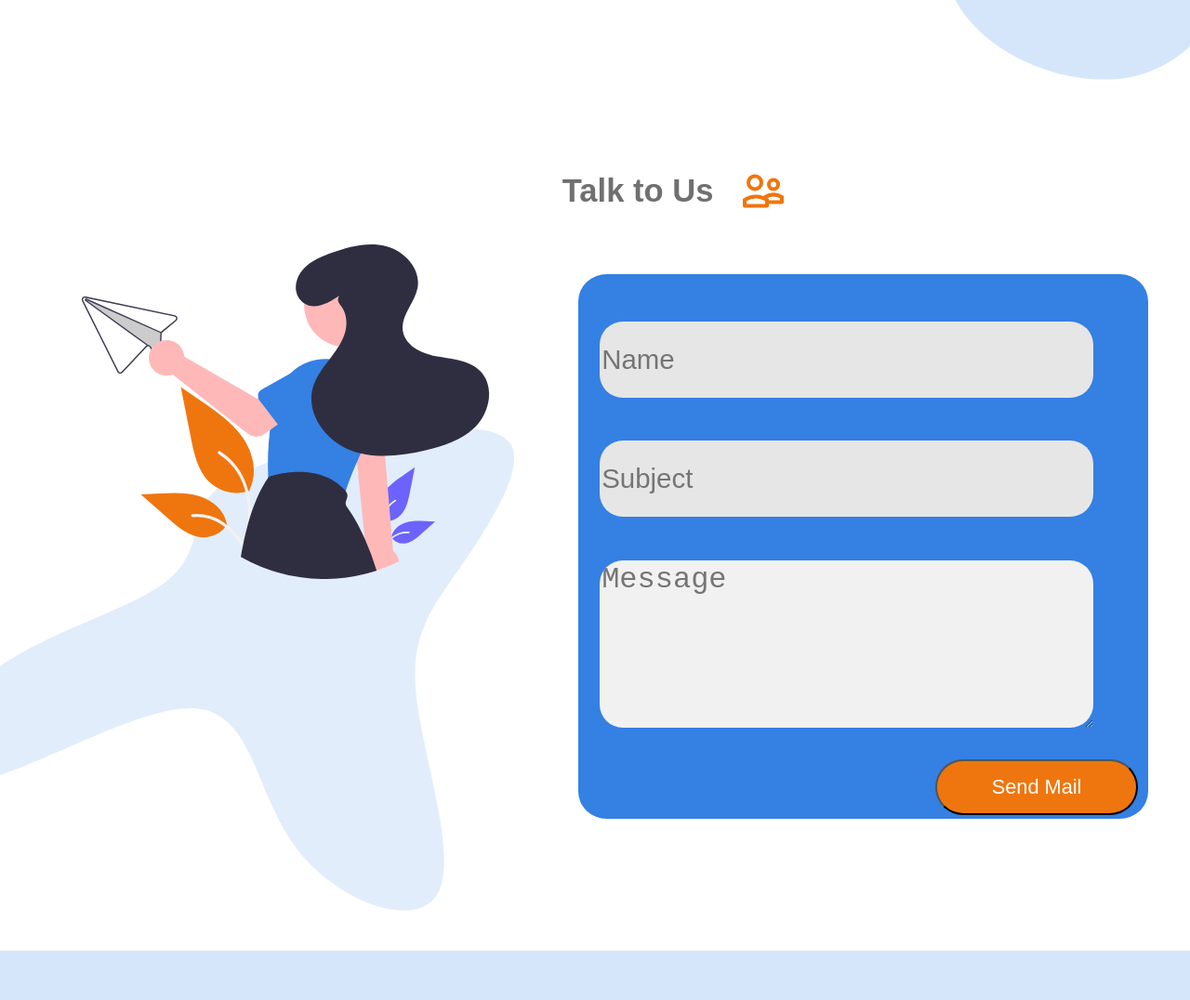
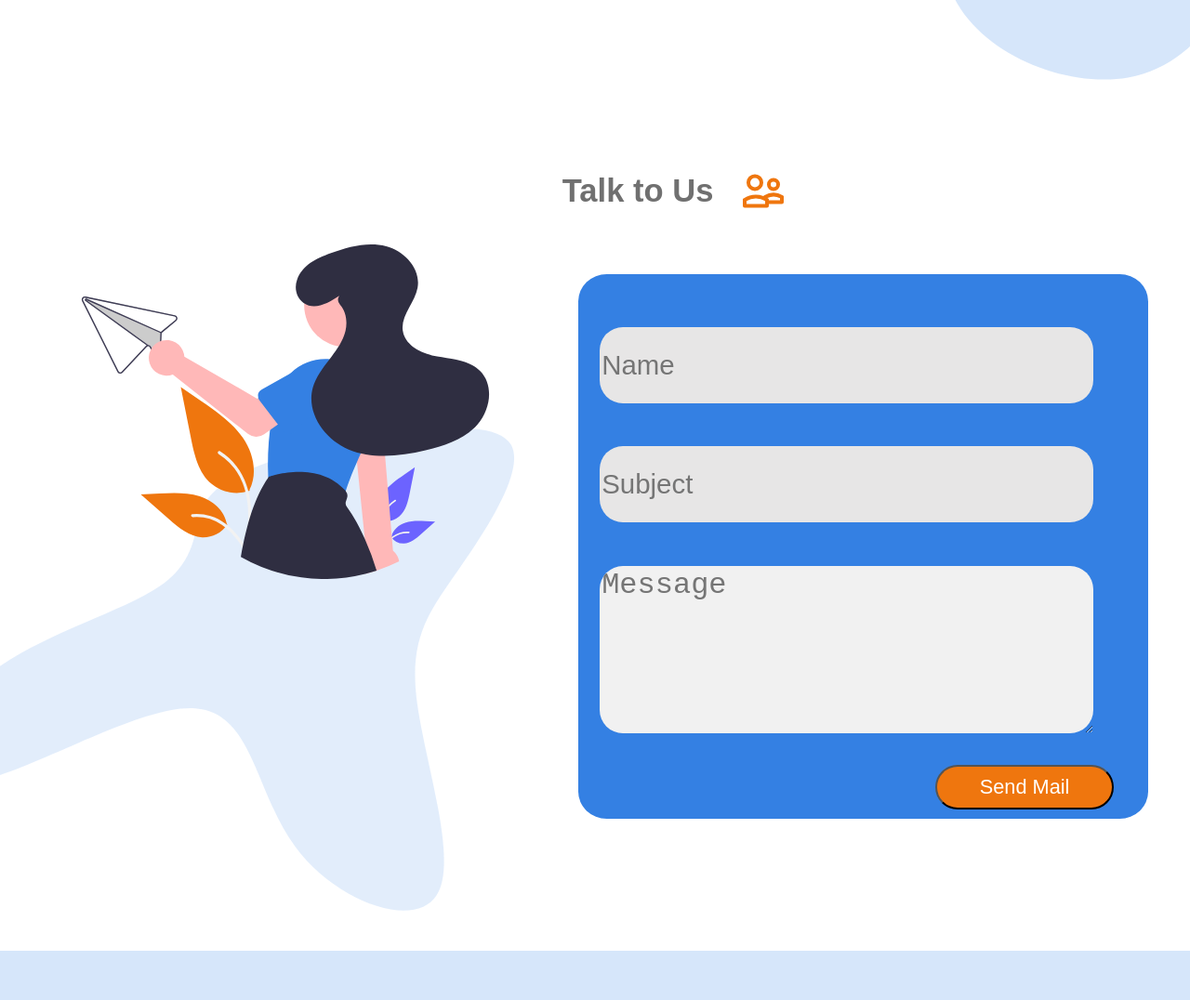
Before and after one commit to Casperrules/centurian-website, a plain HTML site: page index.html in a window 1280 px wide. Shown: the part 3449-4525 px from the top of the page at 93% size. Drawn offline with Linux system fonts and the light colour scheme.

Commit message:
Add files via upload

```diff
--- a/styles.css
+++ b/styles.css
@@ -644,8 +644,8 @@ a {
   margin-left: 30vw;
   box-shadow: none;
   background-color: #ef760e;
-  width: 218px;
-  height: 60px;
+  width: 15vw;
+  height: 6vh;
   border-radius: 30px;
   color: #fff;
   font-size: 1.7vw;
```
